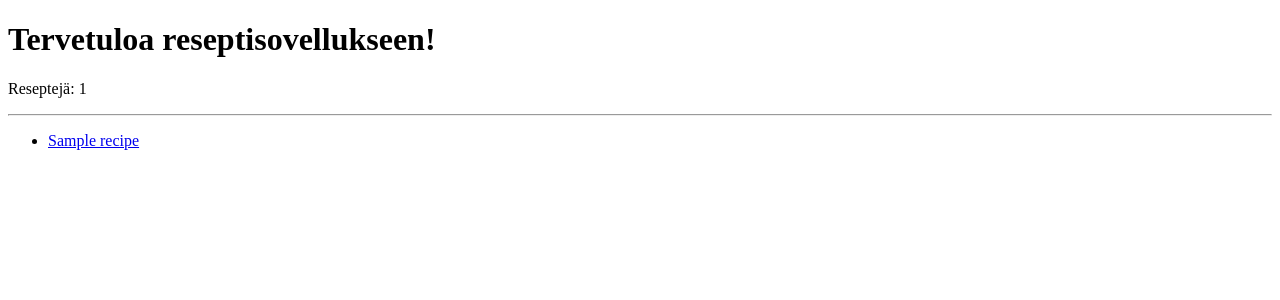
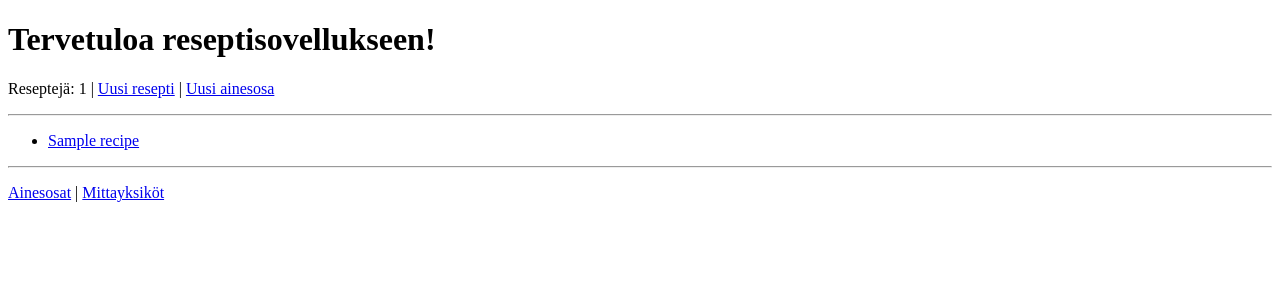
Before and after one commit to osekeranen/reseptisovellus, a Flask app: template templates/index.html in a window 1280 px wide. Shown: the top 300 px of the page. Run offline with Flask 2, Linux system fonts and the light colour scheme; the template is opened without the code that fills it: most values are stand-ins (such as "Sample title", 1, 10 or a date in 2020).

Commit message:
Add navigation to app

```diff
--- a/routes.py
+++ b/routes.py
@@ -47,7 +47,7 @@ def get_ingredients():
     measurements = result.fetchall()
     return render_template("csv.html", title="ainesosat", list=measurements)
 
-@app.route("/mitat.csv")
+@app.route("/mittayksikot.csv")
 def get_measurements():
     result = db.session.execute("SELECT name, abbreviation FROM measurements")
     measurements = result.fetchall()
--- a/templates/index.html
+++ b/templates/index.html
@@ -6,14 +6,26 @@
   </head>
   <body>
     <h1>Tervetuloa reseptisovellukseen!</h1>
-    <p>Reseptejä: {{ count }}</p>
+    <p>
+      Reseptejä: {{count}}
+      |
+      <a href="/uusi/resepti"> Uusi resepti</a>
+      |
+      <a href="/uusi/ainesosa"> Uusi ainesosa</a>
+    </p>
     <hr>
     <div>
         <ul>
             {% for recipe in recipes %}
-            <li><a href="/resepti/{{ recipe[0] }}">{{ recipe[1] }}</a>
+            <li><a href="/resepti/{{recipe[0]}}"> {{recipe[1]}}</a>
             {% endfor %}
         </ul>
     </div>
+    <hr>
+    <p>
+      <a href="/ainesosat.csv"> Ainesosat</a>
+      |
+      <a href="/mittayksikot.csv"> Mittayksiköt</a>
+    </p>
   </body>
 </html>
```
